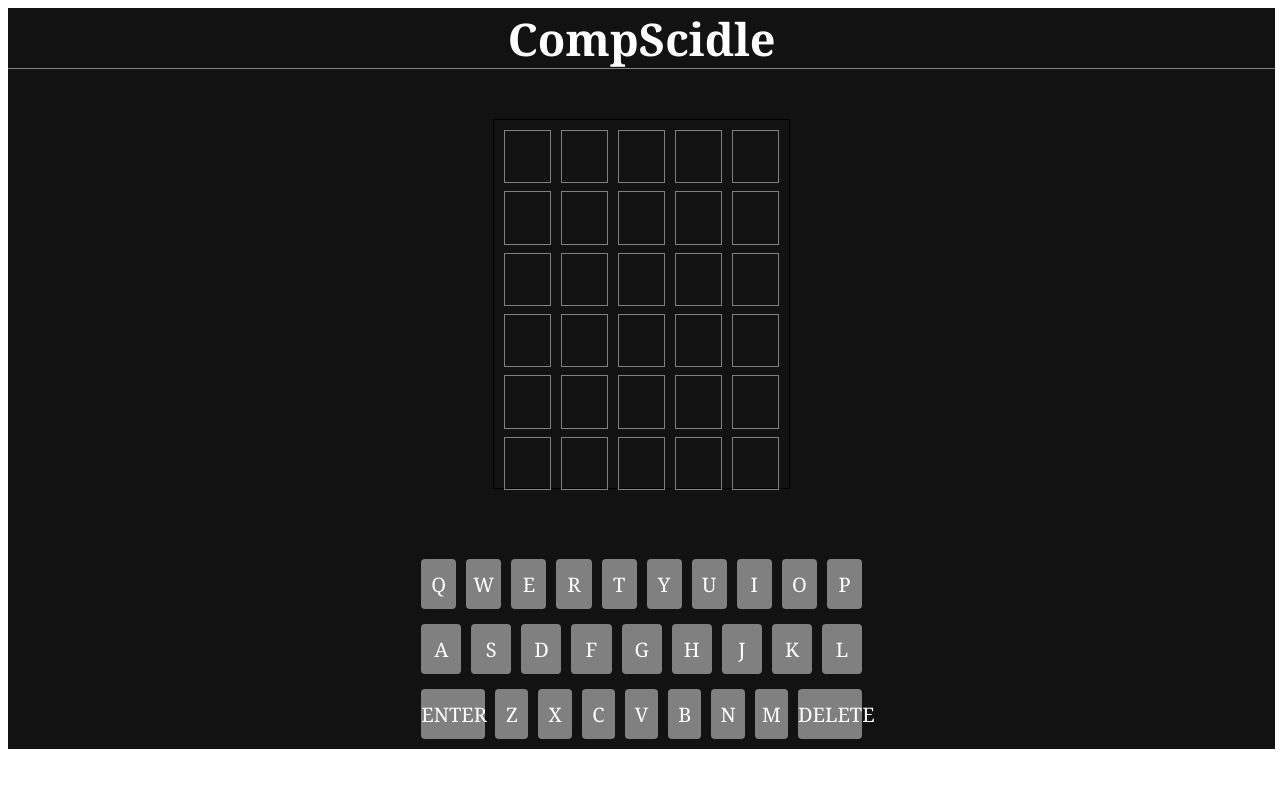
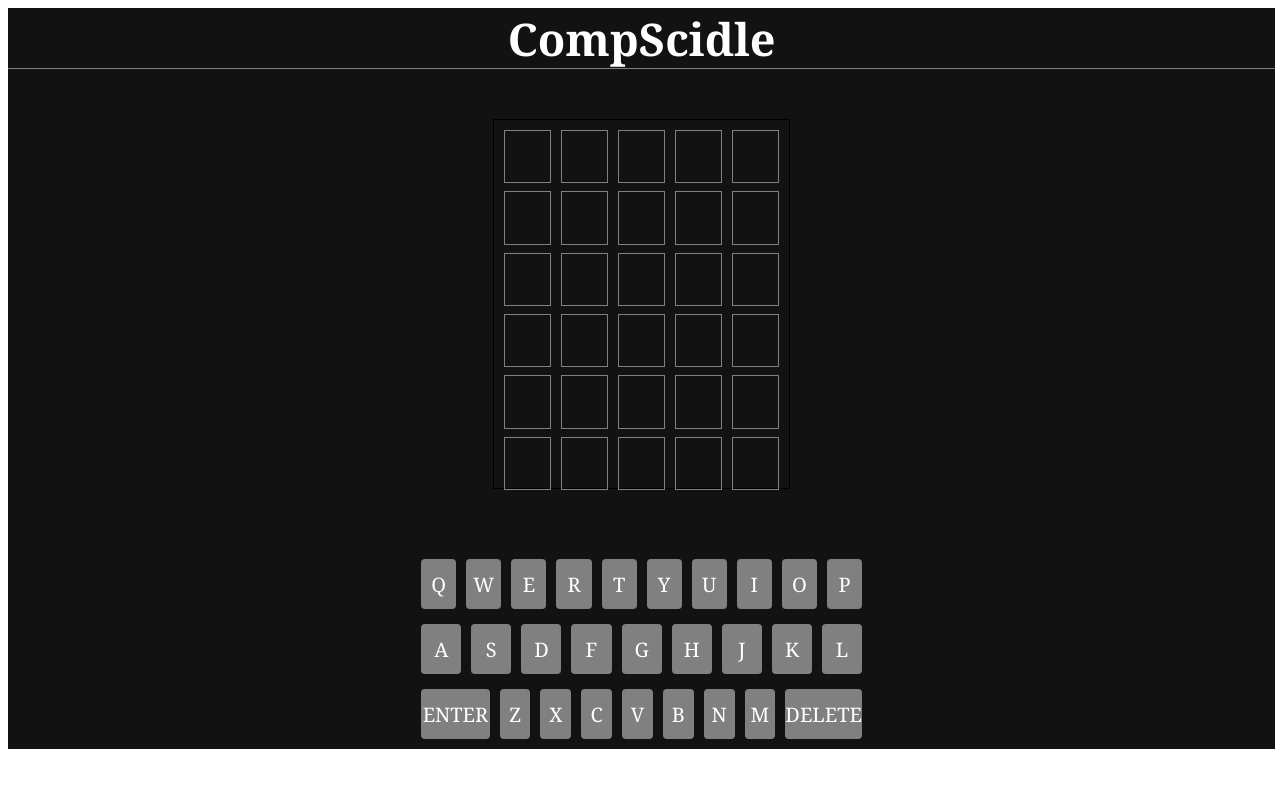
Before and after one commit to RyanGormican/CompScidle, a React (Create React App) app: page / in a window 1280 px wide. Shown: the top 788 px of the page. Built offline with nearby package versions, Linux system fonts and the light colour scheme.

Commit message:
Update App.css

```diff
--- a/src/App.css
+++ b/src/App.css
@@ -94,7 +94,7 @@ nav h1 {
 background-color: #3a393c;
 }
 #special {
-  width: 5vw;
+  width: 100px;
 }
 .tiles {
   height: 51vh;
```
